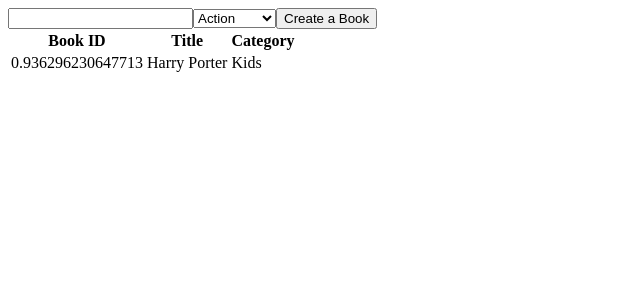
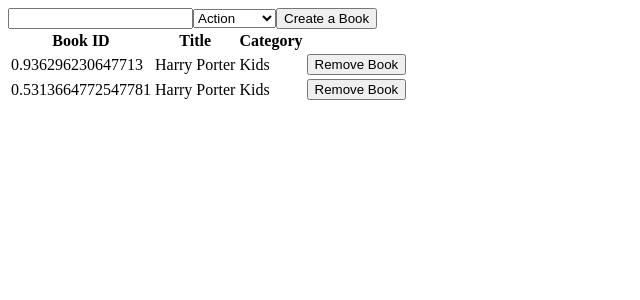
Before and after one commit to SmithVyne/react-bookstore, a React (Create React App) app: page / in a window 1280 px wide. Shown: the top 300 px of the page, without its empty margins (0-640 px from the left). Built offline with nearby package versions, Linux system fonts and the light colour scheme.

Commit message:
complete this milestone

```diff
--- a/src/actions/index.js
+++ b/src/actions/index.js
@@ -1,9 +1,9 @@
 export const CREATE_BOOK = book => ({
-  type: CREATE_BOOK,
+  type: 'CREATE_BOOK',
   book,
 });
 
-export const DELETE_BOOK = book => ({
-  type: DELETE_BOOK,
-  book,
+export const REMOVE_BOOK = ({ id }) => ({
+  type: 'REMOVE_BOOK',
+  id,
 });
--- a/src/components/Book.js
+++ b/src/components/Book.js
@@ -1,18 +1,20 @@
 import PropTypes from 'prop-types';
 
-const Book = ({ book }) => {
+const Book = ({ book, removeBook }) => {
   const { id, title, category } = book;
   return (
     <tr>
       <td>{id}</td>
       <td>{title}</td>
       <td>{category}</td>
+      <td><button type="button" onClick={() => removeBook(book)}>Remove Book</button></td>
     </tr>
   );
 };
 
 Book.propTypes = {
   book: PropTypes.object.isRequired,
+  removeBook: PropTypes.func.isRequired,
 };
 
 export default Book;
--- a/src/containers/BooksForm.js
+++ b/src/containers/BooksForm.js
@@ -4,6 +4,7 @@
 import { CREATE_BOOK } from '../actions';
 
 const Categories = ['Action', 'Biography', 'History', 'Horror', 'Kids', 'Learning', 'Sci-Fi'];
+const defaultCat = Categories[0];
 
 class BooksForm extends Component {
   constructor(props) {
@@ -12,7 +13,7 @@
     this.state = {
       id: null,
       title: '',
-      category: '',
+      category: defaultCat,
     };
 
     this.handleChange = this.handleChange.bind(this);
@@ -31,7 +32,7 @@
     const { CREATE_BOOK } = this.props;
     const book = { ...this.state, id: Math.random() };
     CREATE_BOOK(book);
-    this.setState({ title: '', category: '' });
+    this.setState({ title: '', category: defaultCat });
   }
 
   render() {
@@ -44,7 +45,7 @@
               Categories.map(category => (<option key={category}>{category}</option>))
             }
         </select>
-        <button type="submit" onClick={this.handleSubmit}>Create a Book</button>
+        <button type="button" onClick={this.handleSubmit}>Create a Book</button>
       </form>
     );
   }
--- a/src/containers/BooksList.js
+++ b/src/containers/BooksList.js
@@ -1,8 +1,12 @@
 import { connect } from 'react-redux';
 import PropTypes from 'prop-types';
 import Book from '../components/Book';
+import { REMOVE_BOOK } from '../actions';
 
-const BooksList = ({ books }) => (
+const BooksList = ({ books, REMOVE_BOOK }) => {
+  const handleRemoveBook = book => REMOVE_BOOK(book);
+
+  return (
     <table>
       <thead>
         <tr>
@@ -13,24 +17,24 @@
       </thead>
       <tbody>
         { books.map(book => (
-        <Book book={book} key={book.id} />
+          <Book book={book} key={book.id} removeBook={handleRemoveBook} />
         ))}
       </tbody>
     </table>
   );
+};
 
 BooksList.propTypes = {
   books: PropTypes.array.isRequired,
+  REMOVE_BOOK: PropTypes.func.isRequired,
 };
 
-const mapStateToProps = state => {
-  const { books } = state;
-  return { books };
-};
+const mapStateToProps = ({ books }) => ({ books });
 
 // Exports BooksList
 export default connect(
   mapStateToProps,
+  { REMOVE_BOOK },
 )(BooksList);
 
 // export default BooksList;
--- a/src/index.js
+++ b/src/index.js
@@ -6,7 +6,8 @@
 import App from './components/App';
 import Reducer from './reducers';
 
-const store = createStore(Reducer);
+const store = createStore(Reducer,
+  window.__REDUX_DEVTOOLS_EXTENSION__ && window.__REDUX_DEVTOOLS_EXTENSION__());
 
 ReactDOM.render(
   <Provider store={store}>
--- a/src/reducers/books.js
+++ b/src/reducers/books.js
@@ -1,16 +1,21 @@
 const initialBooks = [{
+  id: Math.random(),
+  title: 'Harry Porter',
+  category: 'Kids',
+},
+{
   id: Math.random(),
   title: 'Harry Porter',
   category: 'Kids',
 }];
 
 const BooksReducer = (state = initialBooks, action) => {
-  const { books } = state;
   switch (action.type) {
     case 'CREATE_BOOK':
-      return [...books, action.book];
+      return [...state, action.book];
     case 'REMOVE_BOOK':
-      return books.filter(book => book.id !== action.book.id);
+      console.log(state);
+      return state.filter(book => book.id !== action.id);
     default:
       return state;
   }
```
Also changed, not shown: .eslintrc.json, 1 other file (tests, documents, lock files or other folders). Lines whose indentation alone changed are shown as unchanged.
